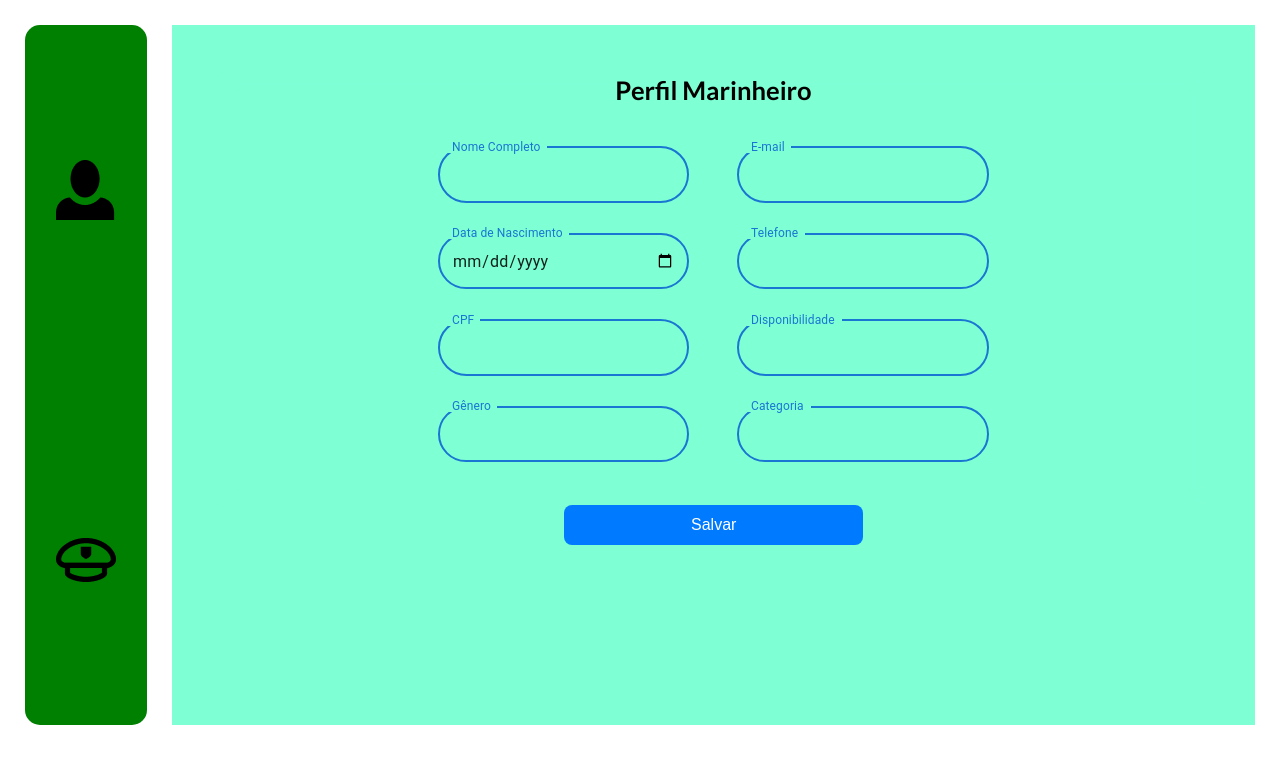
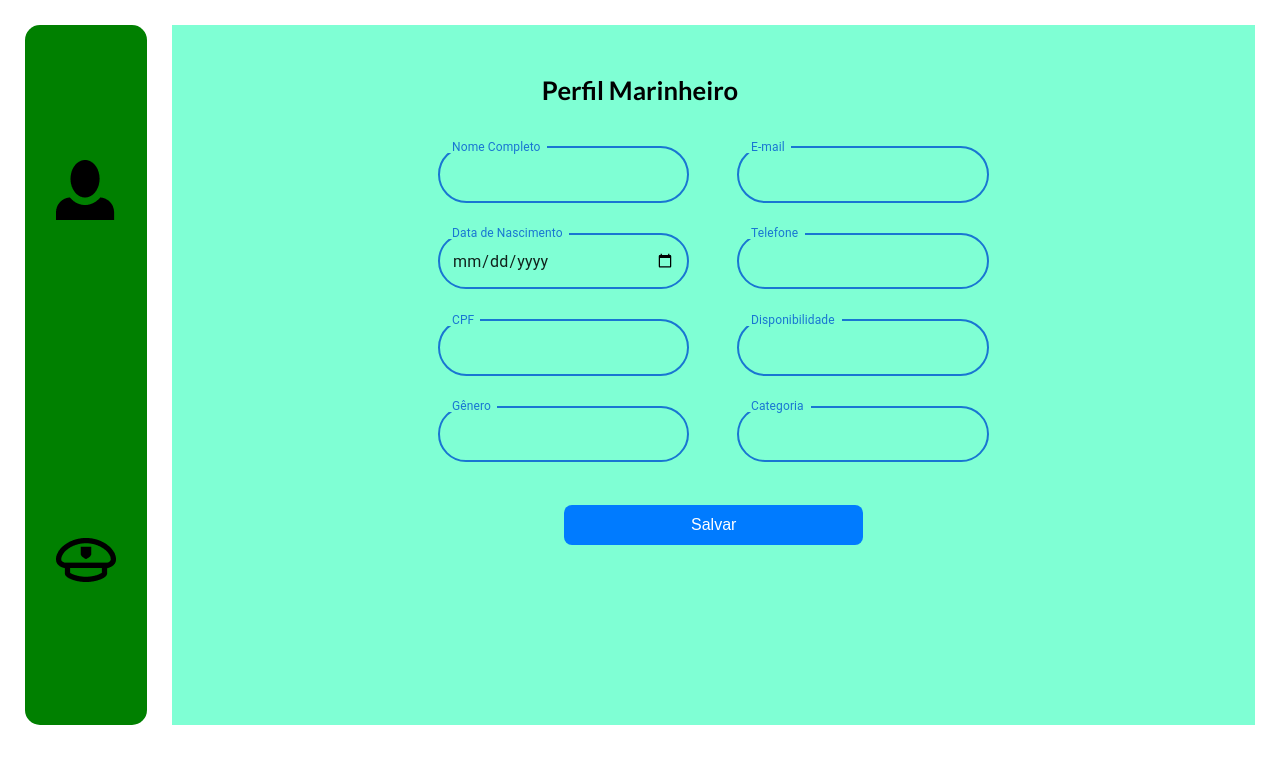
Before and after one commit to RibeiroErick2024/IlhaNautica2024, a React (Vite) app: page /perfilMarinheiro in a window 1280 px wide. Shown: the top 764 px of the page. Built offline with nearby package versions, Linux system fonts and the light colour scheme; no server answers.

Commit message:
alteraçao

```diff
--- a/src/components/FormCompletarCadastro/index.jsx
+++ b/src/components/FormCompletarCadastro/index.jsx
@@ -136,6 +136,7 @@
 
   return (
     <form className="form-section-cadastro-complete" onSubmit={handleSubmit(onSubmit, onError)}>
+
       <ContainerTextFieldInput>
         <TextFieldInput
           fullWidth
--- a/src/components/FormPerfilMarinheiro/index.css
+++ b/src/components/FormPerfilMarinheiro/index.css
@@ -15,7 +15,7 @@
 
 .container-cadastro-marinheiro {
   width: 100%;
-  backdrop-filter: blur(10px);
+  /* backdrop-filter: blur(10px); */
   border-radius: 10px;
   display: flex;
   flex-wrap: wrap;
@@ -68,6 +68,7 @@
   margin: 0 15vw;
   height: 100%;
   padding-top: 25px;
+
 
 }
 
```
